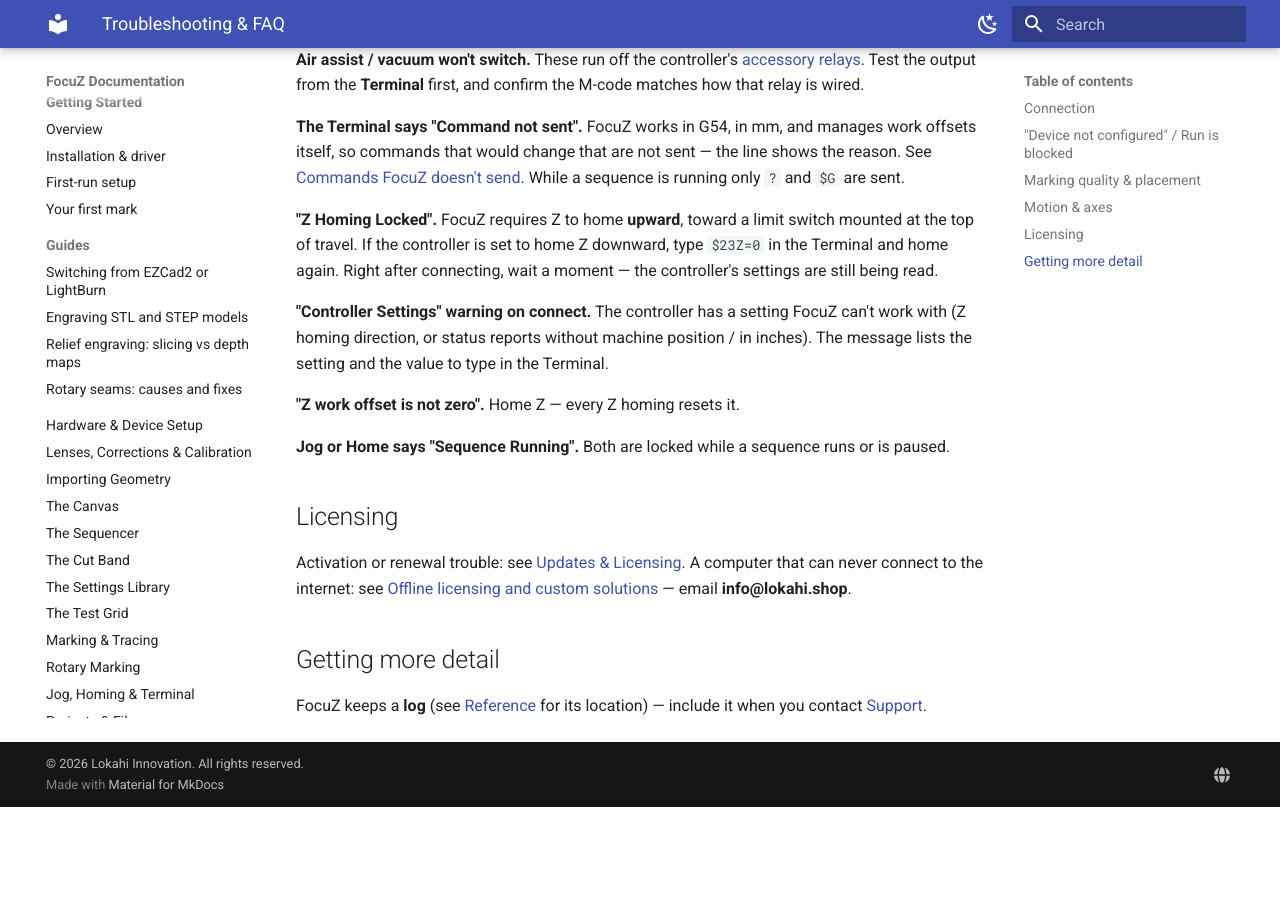
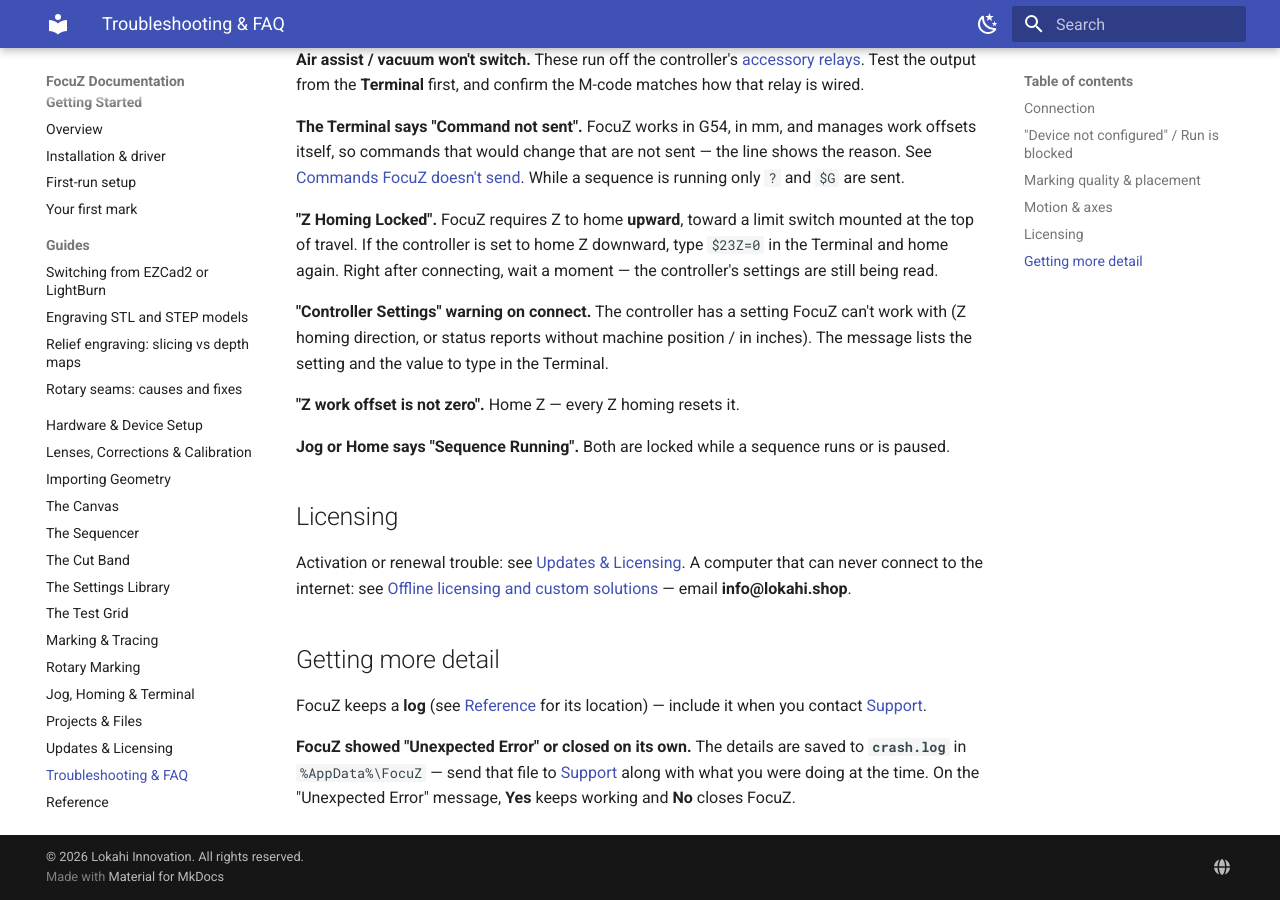
Before and after one commit to Lokahi-Shop/focuz-docs, an MkDocs documentation site: the page built from docs/troubleshooting.md, in a window 1280 px wide and 900 px high, scrolled down 1340 px. Built offline with MkDocs 1.6.1 and Material for MkDocs 9.7.7, drawn with Linux system fonts in a browser that asks for light colours; before the commit the page ends 2147 px from its top, so only the background shows below that.

Commit message:
Troubleshooting + Reference: crash.log for unexpected errors
Co-Authored-By: Claude Opus 5.5 <noreply@anthropic.com>

```diff
--- a/docs/troubleshooting.md
+++ b/docs/troubleshooting.md
@@ -79,3 +79,7 @@ connect to the internet: see [Offline licensing and custom solutions](updates-li
 
 FocuZ keeps a **log** (see [Reference](reference.md#file-settings-locations) for its location) — include it
 when you contact [Support](support.md).
+
+**FocuZ showed "Unexpected Error" or closed on its own.** The details are saved to **`crash.log`** in
+`%AppData%\FocuZ` — send that file to [Support](support.md) along with what you were doing at the time. On the
+"Unexpected Error" message, **Yes** keeps working and **No** closes FocuZ.
```
Also changed, not shown: docs/reference.md (+2 -0 lines).
